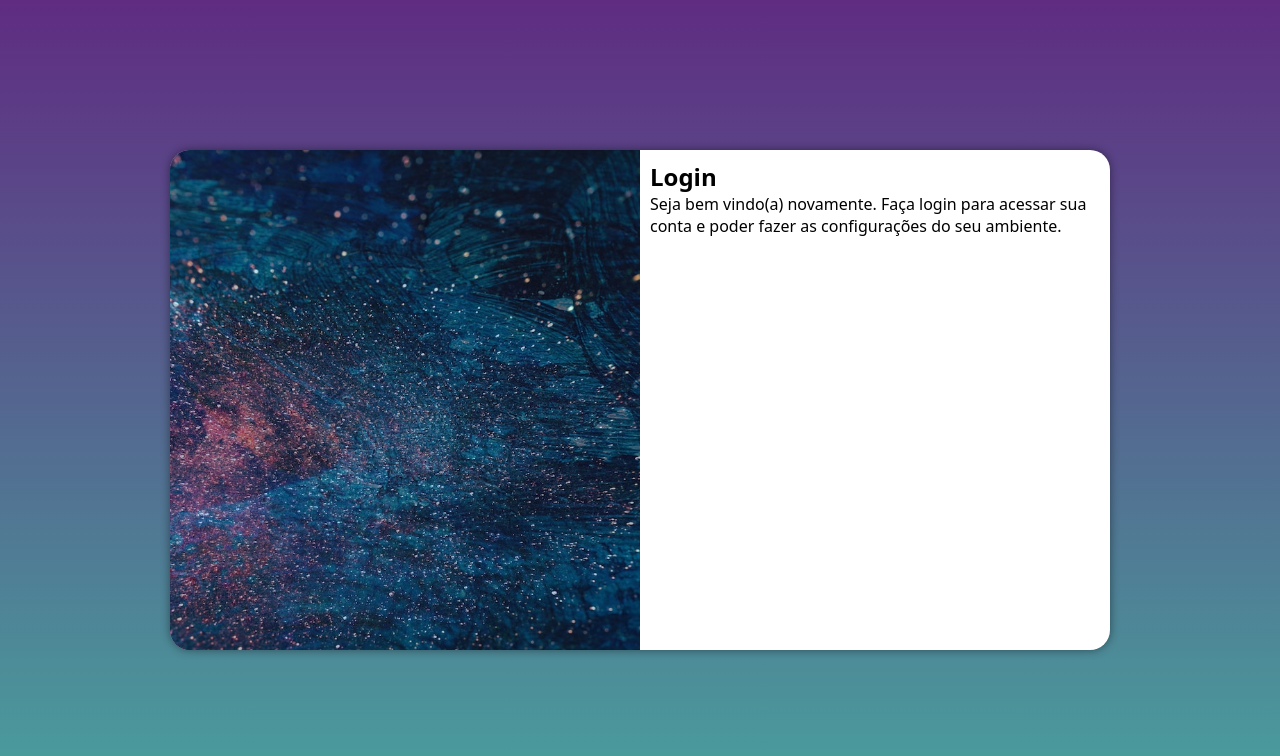
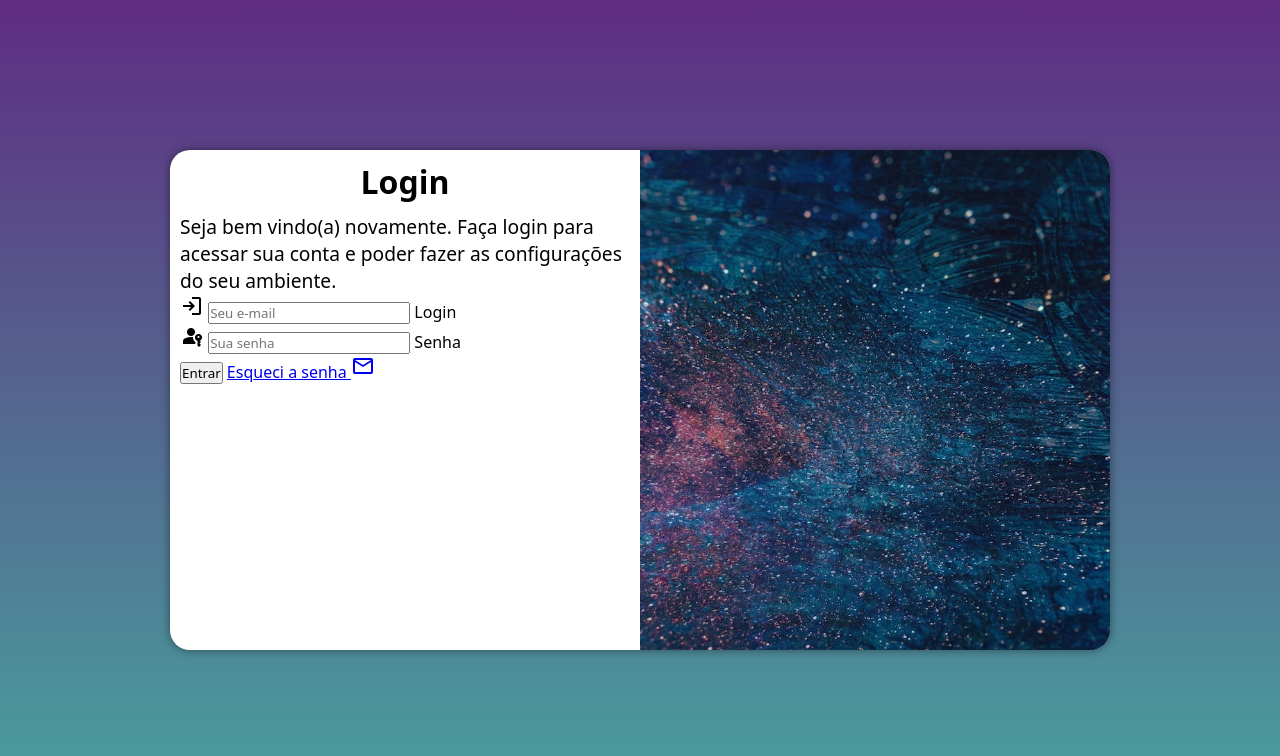
Before and after one commit to alifferfarias1/projeto-login, a plain HTML site: page index.html in a window 1280 px wide. Drawn offline with nearby package versions, Linux system fonts and the light colour scheme.

Commit message:
criação do formulario

```diff
--- a/index.html
+++ b/index.html
@@ -6,6 +6,7 @@
     <meta name="viewport" content="width=device-width, initial-scale=1.0">
     <link rel="stylesheet" href="styles/style.css">
     <link rel="stylesheet" href="styles/media-query.css">
+    <link rel="stylesheet" href="https://fonts.googleapis.com/css2?family=Material+Symbols+Outlined:opsz,wght,FILL,GRAD@24,400,0,0" />
 </head>
 <body>
     <main>
@@ -16,8 +17,23 @@
             <div id="formulario">
                 <h1>Login</h1>
                 <p>Seja bem vindo(a) novamente. Faça login para acessar sua conta e poder fazer as configurações do seu ambiente.</p>
-                <form action="login.php" method="post">
+                <form action="login.php" method="post" autocomplete="on">
+                    <div class="campo">
+                        <i class="material-symbols-outlined"> login </i>
+                        <input type="email" name="login" id="ilogin" placeholder="Seu e-mail" autocomplete="email" required maxlength="30">
+                        <label for="ilogin">Login</label>
+                    </div>
+                    <div class="campo">
+                        <i class="material-symbols-outlined"> passkey </i>
 
+                        <input type="password" name="senha" id="isenha" placeholder="Sua senha" autocomplete="current-password" required minlength="8" maxlength="20">
+                        <label for="isenha">Senha</label>
+                    </div>
+
+                    <input type="submit" value="Entrar">
+                    <a href="esqueci.html">
+                        Esqueci a senha <span class="material-symbols-outlined"> mail </span>
+                    </a>
                 </form>
 
             </div>
--- a/styles/media-query.css
+++ b/styles/media-query.css
@@ -40,15 +40,22 @@ grandes telas cima de 1200px
     }
 
     section#login > div#imagem{
-        float: left;
+        float:right;
         width: 50%;
         height: 100%;
     }
 
     section#login > div#formulario{
-        float:  right;
+        float:  left;
         width: 50%;
 
     }
+    div#formulario > h1{
+        font-size: 2em;
+    }
+
+    div#formulario > p{
+        font-size: 1.2em;
+    }
 
 }
--- a/styles/style.css
+++ b/styles/style.css
@@ -13,6 +13,8 @@ lilas: 5f2c82
     margin: 0;
     box-sizing: border-box;
  }
+
+
 
  body, html {
     background-color: #7645c5;
@@ -31,7 +33,7 @@ lilas: 5f2c82
     box-shadow: 0px 0px 10px rgba(0, 0, 0, 0.449);
     position: absolute;
     background-color: rgb(255, 255, 255);
-    width: 250px;
+    width: 260px;
     height: 500px;
     overflow: hidden;
     border-radius: 20px;
@@ -55,3 +57,14 @@ lilas: 5f2c82
     display: block;
     padding: 10px;
  }
+
+ div#formulario > h1{
+    text-align: center;
+    margin-bottom: 10px;
+
+ }
+
+
+ div#formulario > p{
+    font-size: 0.9em;
+ }
```
